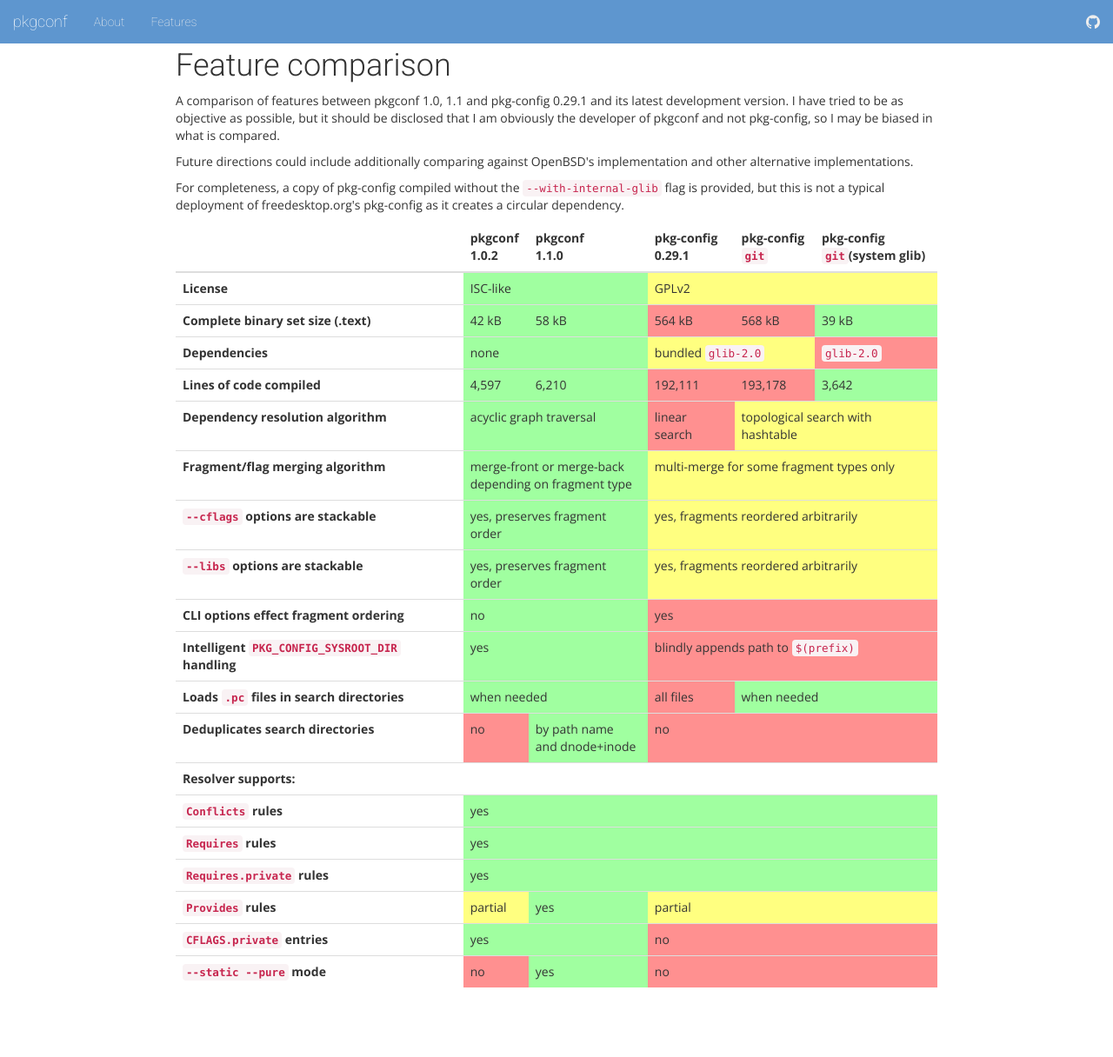
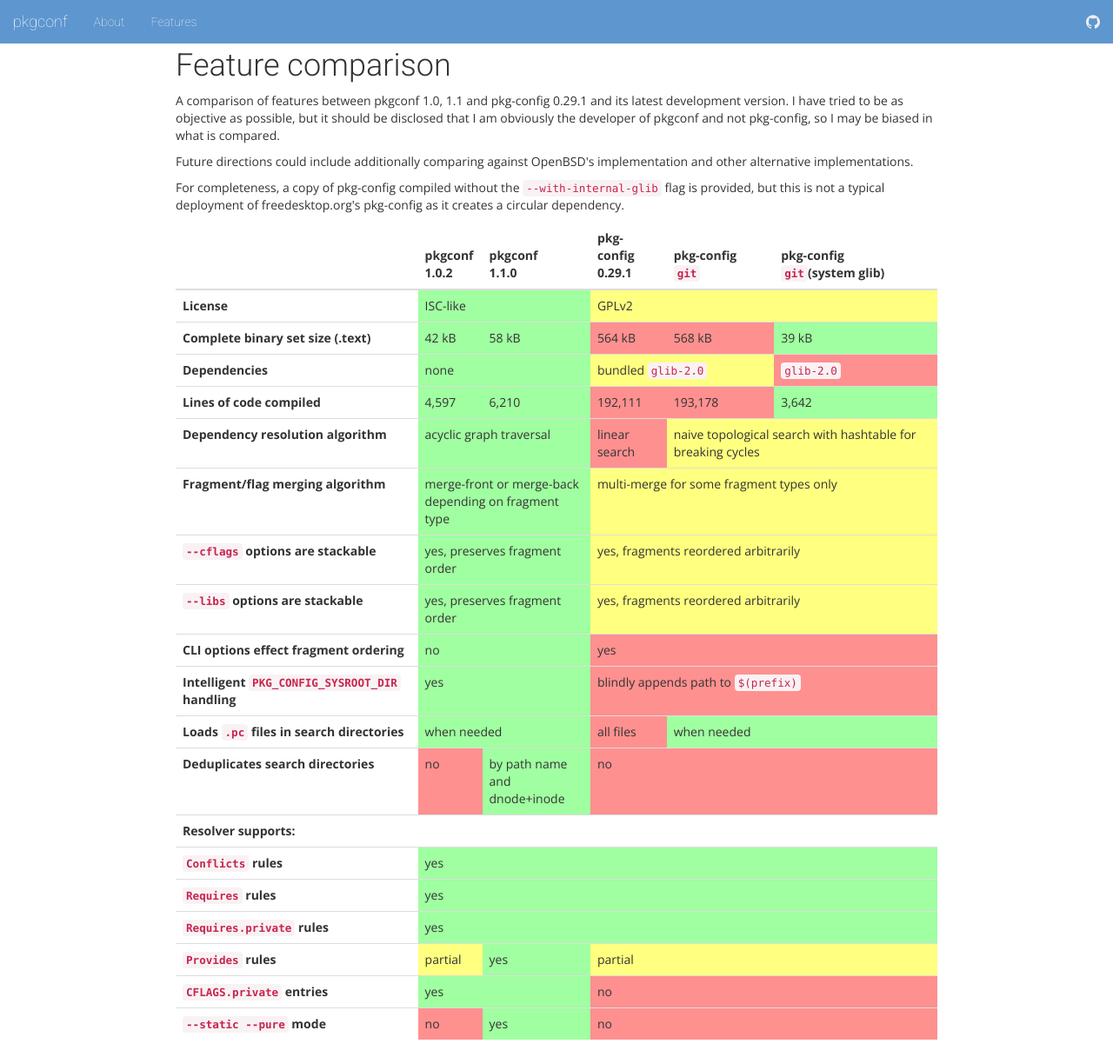
Before and after one commit to pkgconf/pkgconf.github.io, a Jekyll site: the page built from features.html, in a window 1280 px wide and 1216 px high. Shown: the whole window at 87% size. Built offline with Jekyll 4.4.1, drawn with Linux system fonts in a browser that asks for light colours; nearby versions of some CDN libraries.

Commit message:
features: better describe pkg-config git algorithm

```diff
--- a/features.html
+++ b/features.html
@@ -56,7 +56,7 @@
       <th>Dependency resolution algorithm</th>
       <td colspan="2" class="background-good">acyclic graph traversal</td>
       <td class="background-bad">linear search</td>
-      <td colspan="2" class="background-okay">topological search with hashtable</td>
+      <td colspan="2" class="background-okay">naive topological search with hashtable for breaking cycles</td>
     </tr>
     <tr>
       <th>Fragment/flag merging algorithm</th>
```
